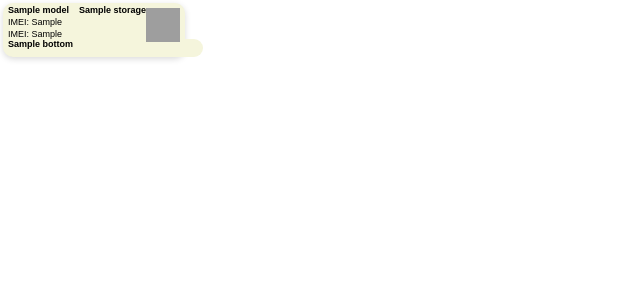
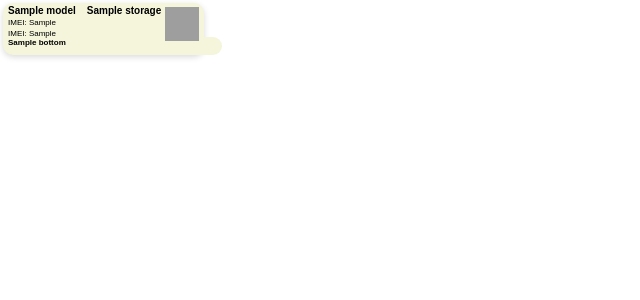
Before and after one commit to Isaac-Ngahu/imei_to_qr_code, a Flask app: template templates/labels.html in a window 1280 px wide. Shown: the top 300 px of the page, without its empty margins (0-640 px from the left). Run offline with Flask 3, Linux system fonts and the light colour scheme; the template is opened without the code that fills it: most values are stand-ins (such as "Sample title", 1, 10 or a date in 2020); grey boxes are pictures that could not be loaded.

```diff
--- a/templates/labels.html
+++ b/templates/labels.html
@@ -110,14 +110,22 @@ body{
     font-size:14px; /* was 26px */
 }
 
-.model, .memory{
-    font-size:9px;
+
+.memory{
+    font-size:10px;
+    font-weight: bold;
+    margin-left: 1px;
+    margin-right: 4px;
+}
+
+.model{
+    font-size:10px;
     font-weight: bold;
 }
 
 
 .imei {
-    font-size: 9px;
+    font-size: 8px;
     margin-top: 2px;
 
     white-space: nowrap
@@ -125,7 +133,7 @@ body{
 }
 
 .footer{
-    font-size:9px;
+    font-size:8px;
     font-weight: bold;
     white-space:nowrap
 }
```
